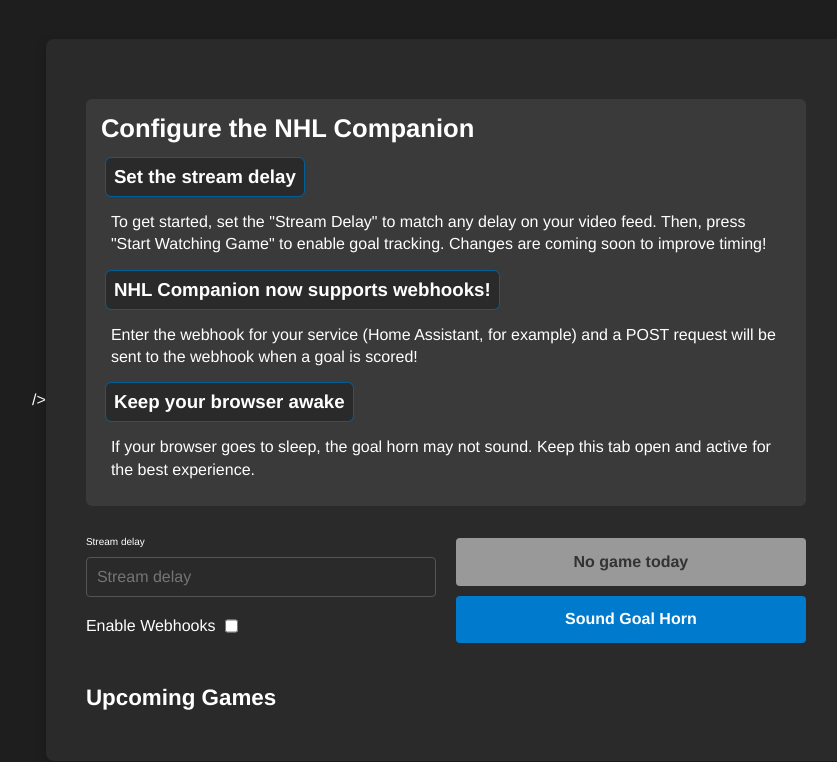
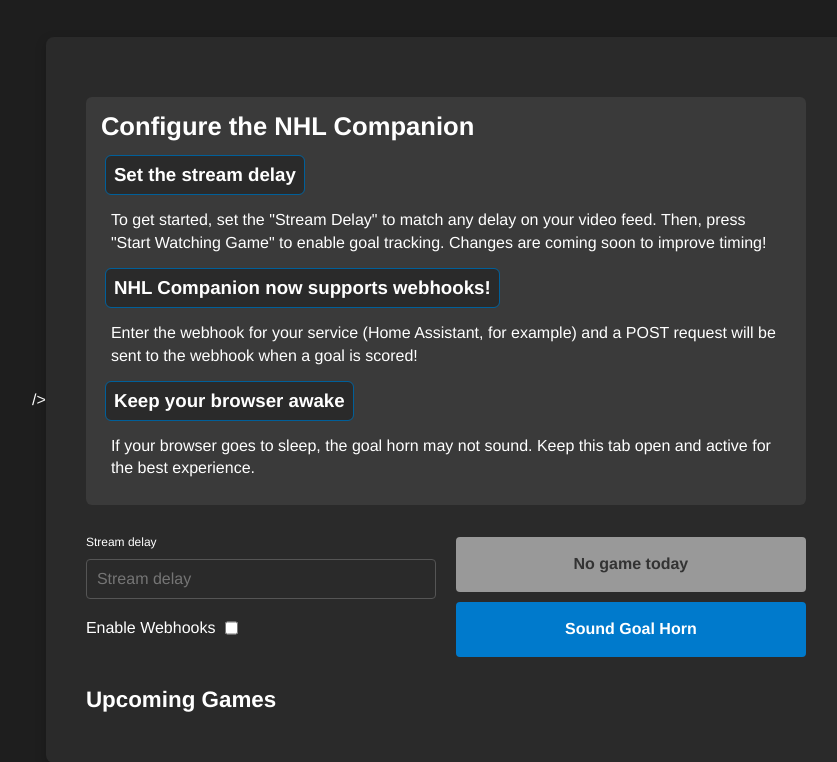
Before and after one commit to BrandonMiller18/nhlcompanion2, a Flask app: template nhlcompanion/templates/app/team_page.html in a window 1280 px wide. Shown: the top 762 px of the page, without its empty margins (201-1038 px from the left). Run offline with Flask 3, Linux system fonts and the light colour scheme; the template is opened without the code that fills it, so the values that code supplies are empty.

Commit message:
button styling fix

```diff
--- a/nhlcompanion/static/css/stylesheet.css
+++ b/nhlcompanion/static/css/stylesheet.css
@@ -101,7 +101,7 @@
 }
 
 .control-group-config>.stream-delay-control>label {
-    font-size: 10px;
+    font-size: 12px;
 }
 
 .control-group-config input:not([type="checkbox"]) {
@@ -117,7 +117,7 @@
 .control-group-buttons {
     flex: 1;
     align-self: stretch;
-    margin: 12px 0;
+    margin: 12px 0 0 0;
     display: flex;
     flex-flow: column;
     gap: 10px;
@@ -128,6 +128,9 @@
     flex: 1;
     height: 100%;
     width: 100%;
+    display: flex;
+    justify-content: center;
+    align-items: center;
 }
 
 label {
```
